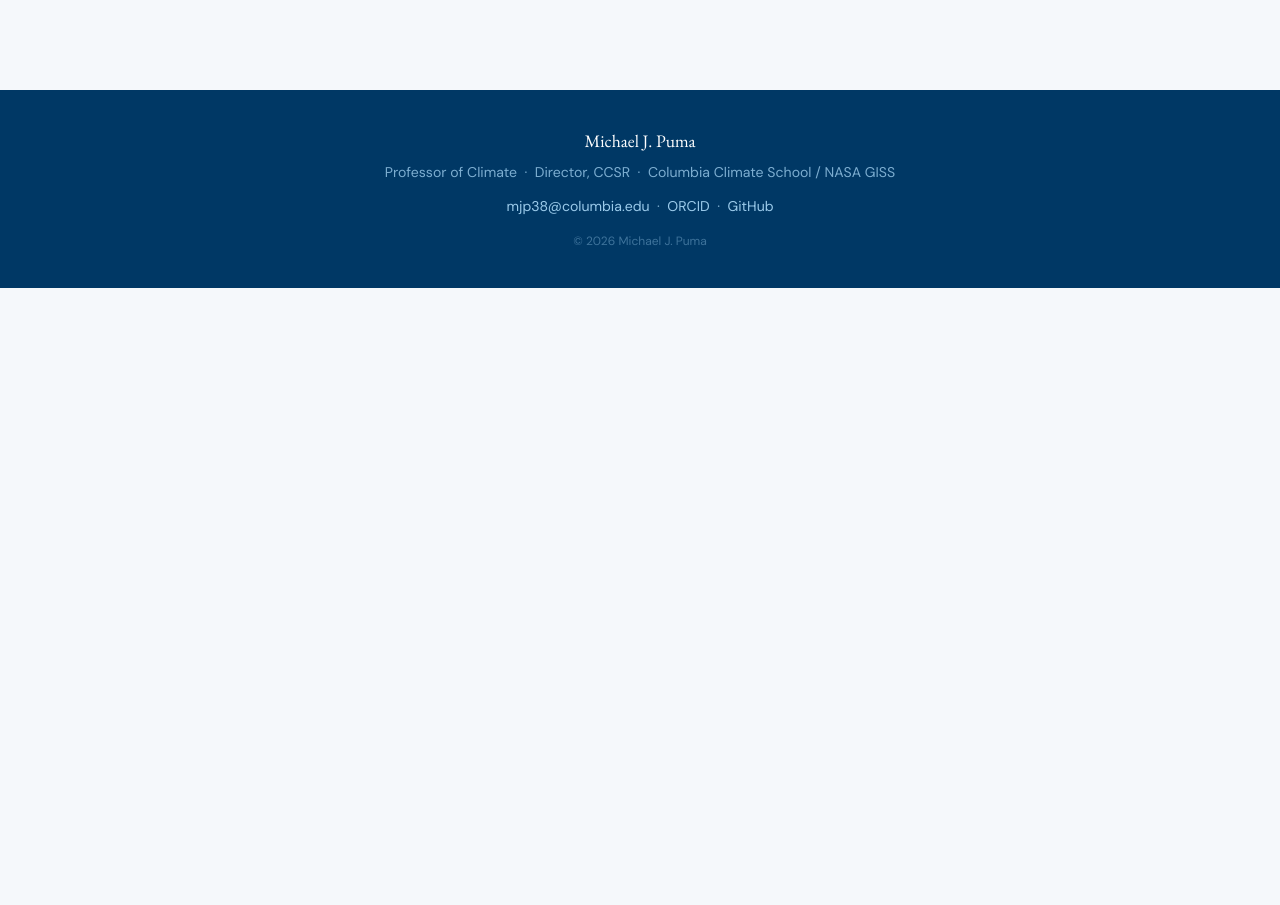
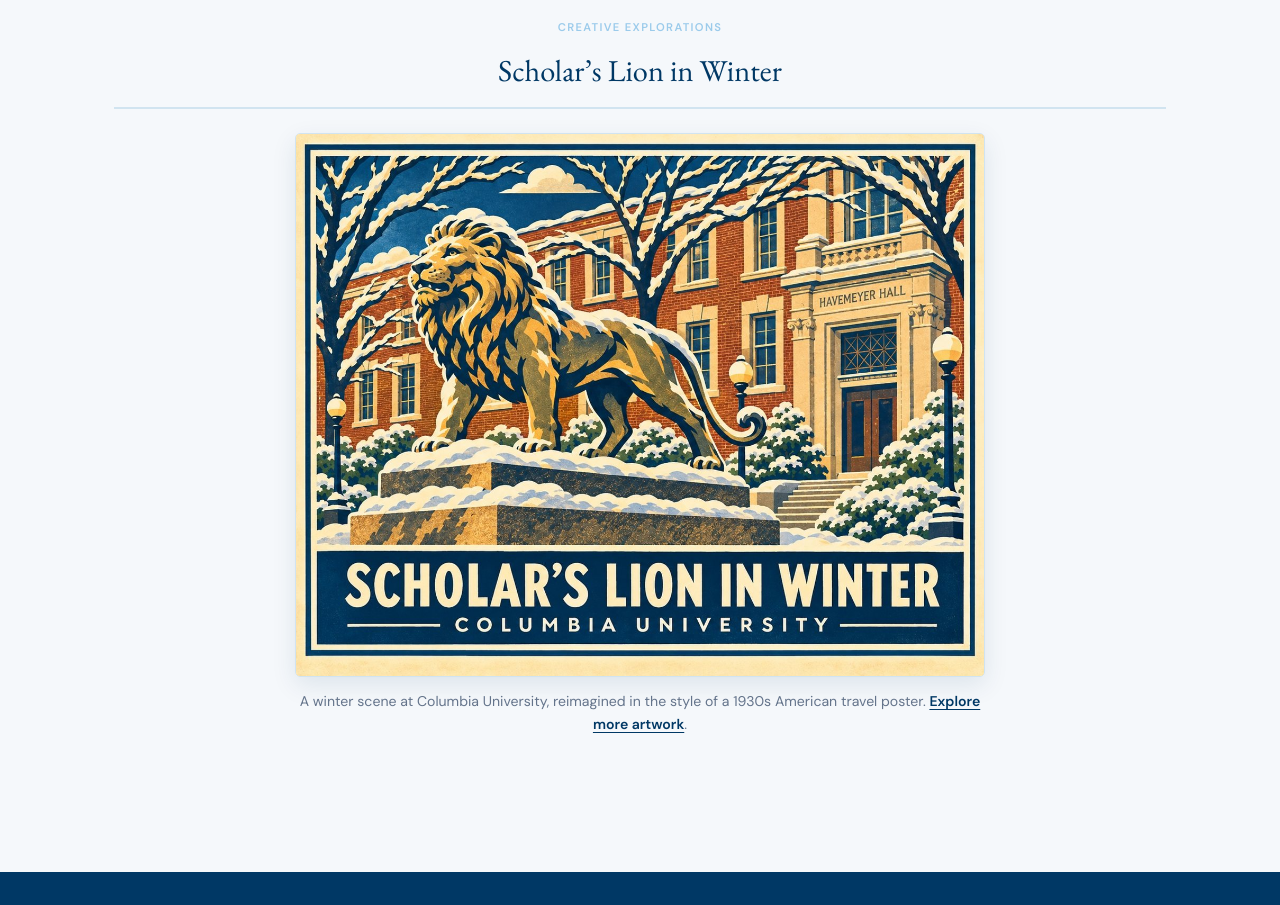
Before and after one commit to mjpuma/mjpuma.github.io, a plain HTML site: page index.html in a window 1280 px wide. Shown: the part 2860-3765 px from the top of the page. Before the commit the page ends 3148 px from the top, so only its background shows below. Drawn offline with nearby package versions, Linux system fonts and the light colour scheme.

Commit message:
Feature Scholar's Lion in Winter poster above homepage footer

```diff
--- a/index.html
+++ b/index.html
@@ -405,6 +405,13 @@
     /* Fade-in animation */
     .fade-in { opacity: 0; transform: translateY(18px); transition: opacity 0.6s ease, transform 0.6s ease; }
     .fade-in.visible { opacity: 1; transform: none; }
+
+    /* ── CREATIVE FEATURE ── */
+    .creative-feature { text-align:center; padding-top:8px; }
+    .creative-feature a.poster-link { display:block; max-width:690px; margin:0 auto; }
+    .creative-feature img { width:100%; height:auto; display:block; border:1px solid var(--lgry); border-radius:5px; box-shadow:0 8px 25px rgba(0,56,101,.10); }
+    .creative-feature p { max-width:690px; margin:13px auto 0; font-size:.88rem; color:var(--gry); }
+    .creative-feature p a { color:var(--navy); font-weight:600; text-decoration:underline; text-underline-offset:3px; }
   </style>
 </head>
 <body>
@@ -602,6 +609,16 @@
       </div>
     </section>
 
+
+    <!-- CREATIVE EXPLORATIONS FEATURE -->
+    <section class="creative-feature fade-in" aria-labelledby="creative-feature-title">
+      <div class="section-label">Creative Explorations</div>
+      <h2 class="section-title" id="creative-feature-title">Scholar’s Lion in Winter</h2>
+      <a class="poster-link" href="./creative.html" aria-label="Explore the WPA-inspired Creative Explorations gallery">
+        <img src="./assets/creative/scholars-lion-winter.jpg" alt="WPA-inspired winter poster showing Columbia's Scholar's Lion statue in the snow outside Havemeyer Hall" loading="lazy" decoding="async">
+      </a>
+      <p>A winter scene at Columbia University, reimagined in the style of a 1930s American travel poster. <a href="./creative.html">Explore more artwork</a>.</p>
+    </section>
   </main>
 
   <!-- FOOTER -->
```
